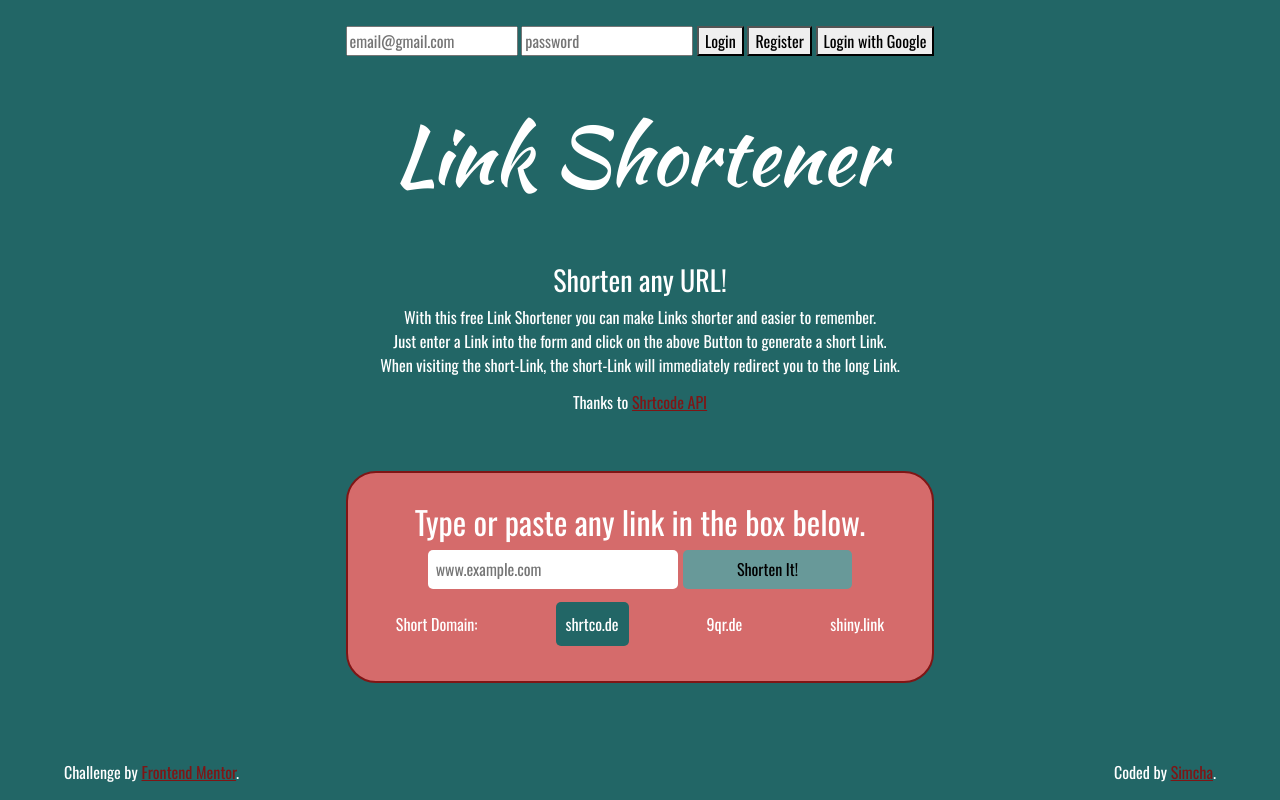
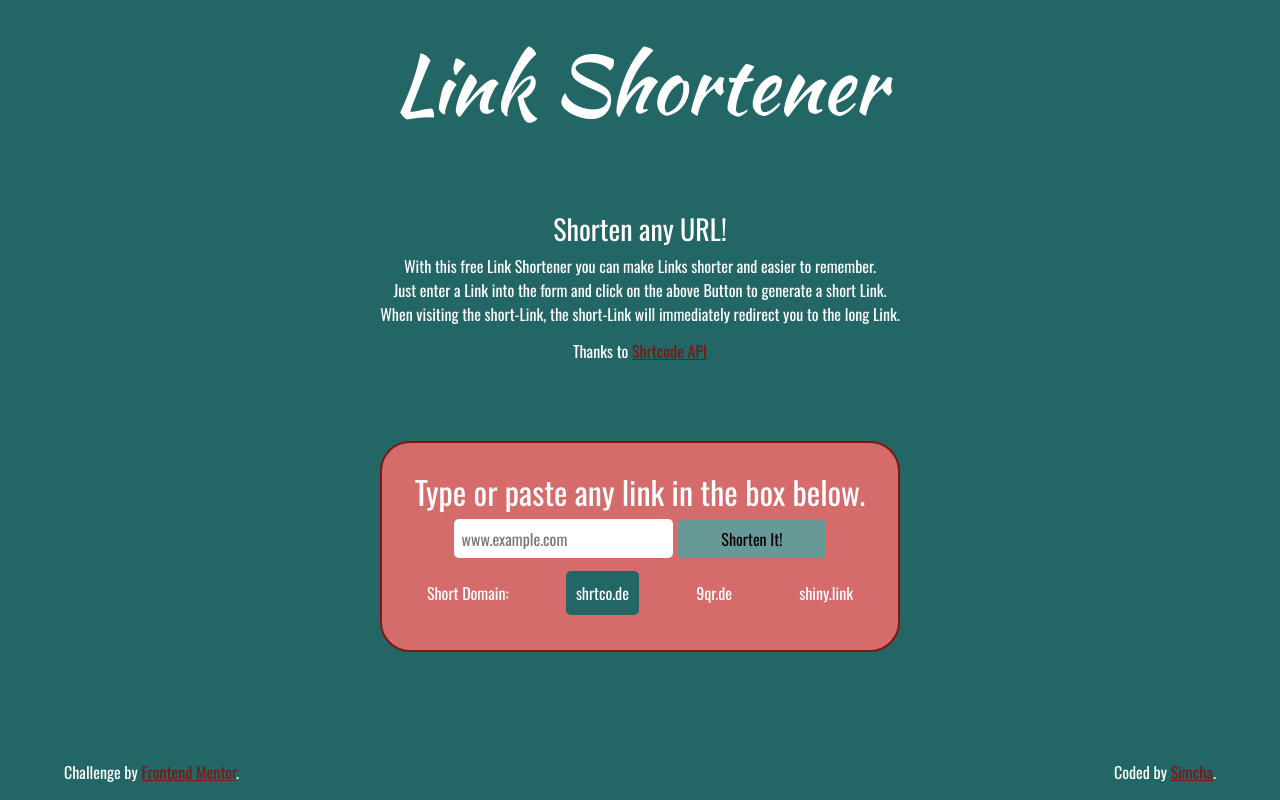
Before and after one commit to simchaschaum/link-shortener, a plain HTML site: page index.html in a window 1280 px wide. Drawn offline with nearby package versions, Linux system fonts and the light colour scheme.

Commit message:
removed form

```diff
--- a/index.html
+++ b/index.html
@@ -17,13 +17,13 @@
 <body>
   <div id="page-container">
     <div id="content-wrap">
-      <form id="login">
+      <!-- <form id="login">
         <input id="email" type="email" placeholder="email@gmail.com">
         <input id="password" type="password" placeholder="password">
         <button id="login">Login</button>
         <button id="register">Register</button>
         <button>Login with Google</button>
-      </form>
+      </form> -->
       <h1>
         Link Shortener
       </h1>
@@ -62,7 +62,7 @@
       <div>Coded by <a class="link" href="https://simchaschaum.github.io/">Simcha</a>.</div>
     </footer>
   </div>
-  <script type="module">
+  <!-- <script type="module">
     // Import the functions you need from the SDKs you need
     import { initializeApp } from "https://www.gstatic.com/firebasejs/9.0.1/firebase-app.js";
     import { getAnalytics } from "https://www.gstatic.com/firebasejs/9.0.1/firebase-analytics.js";
@@ -84,7 +84,7 @@
     // Initialize Firebase
     const app = initializeApp(firebaseConfig);
     const analytics = getAnalytics(app);
-  </script>
+  </script> -->
   <script src="index.js"></script>
 </body>
 </html>
```
